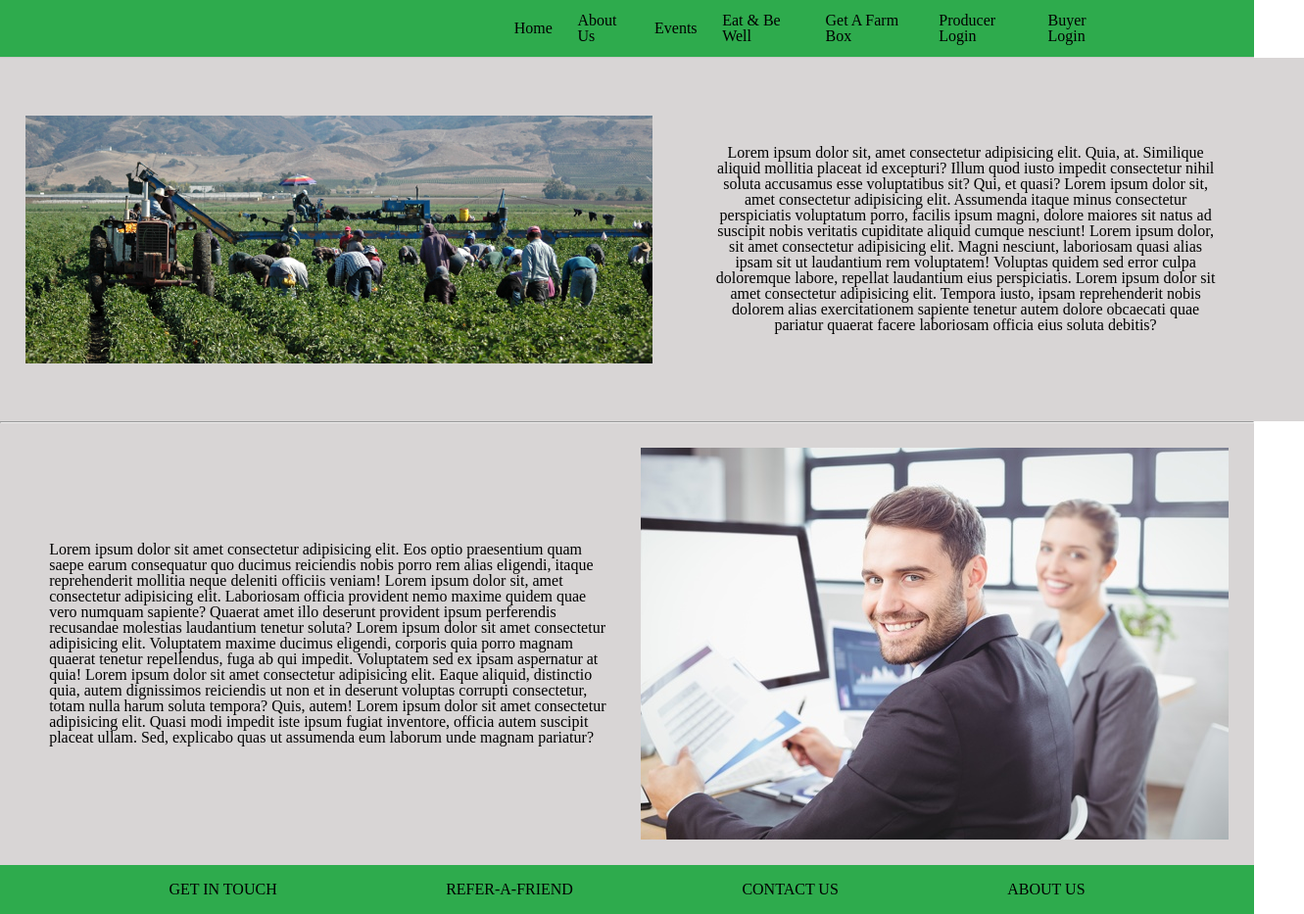
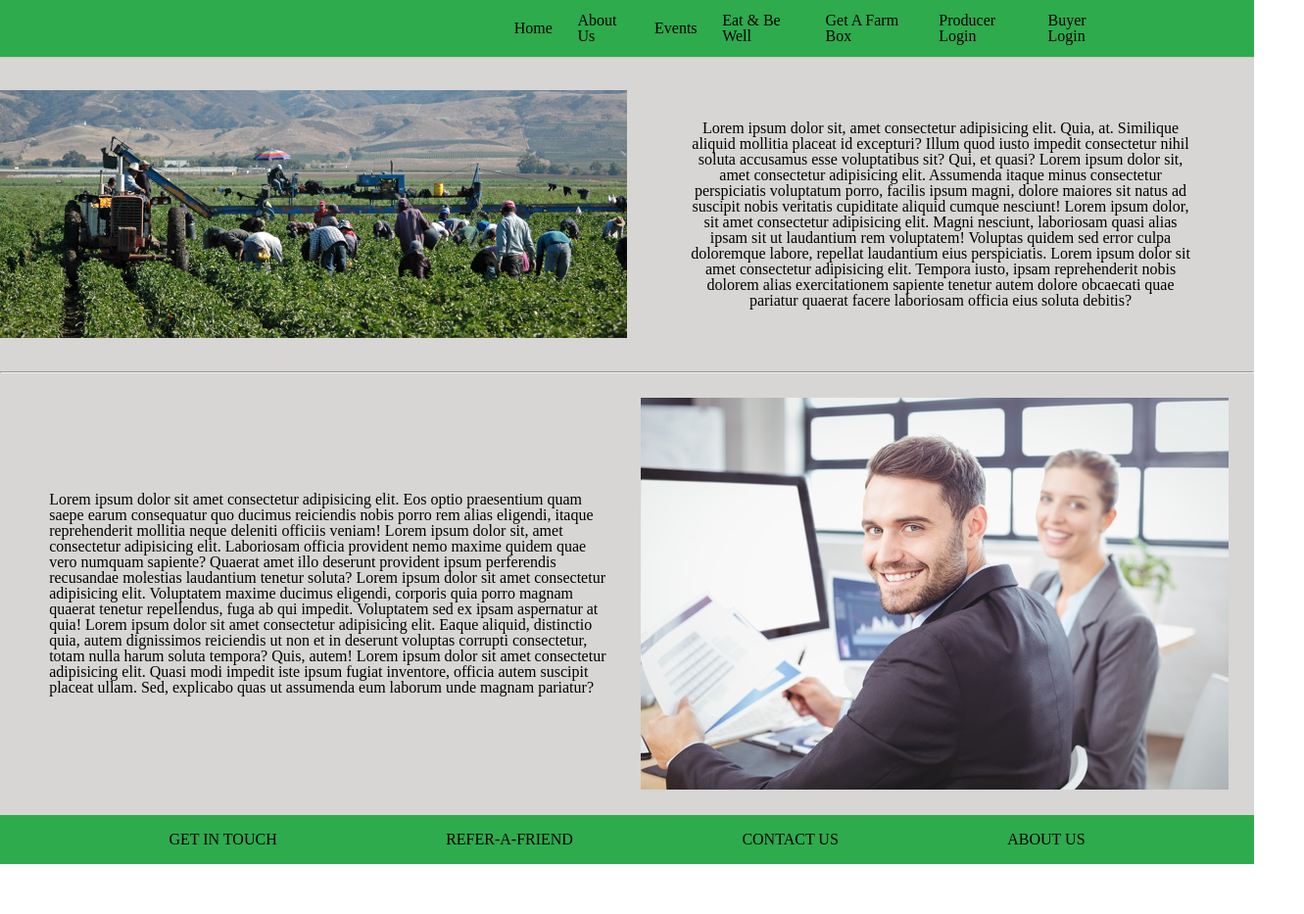
Before and after one commit to BWPT-Farm-Fresh-Produce/landingPage, a plain HTML site: page about.html in a window 1280 px wide. Shown: the whole page at 98% size, 1331 px wide, since content can reach past the window. After the commit the page ends 882 px from the top, so only its background shows below. Drawn offline with Linux system fonts and the light colour scheme.

Commit message:
Update index.css

```diff
--- a/css/index.css
+++ b/css/index.css
@@ -162,7 +162,7 @@ nav a {
   flex-direction: row;
   justify-content: center;
   align-items: center;
-  padding: 2%;
+  padding: 0%;
   width: 100%;
 }
 @media (max-width: 500px) {
```
